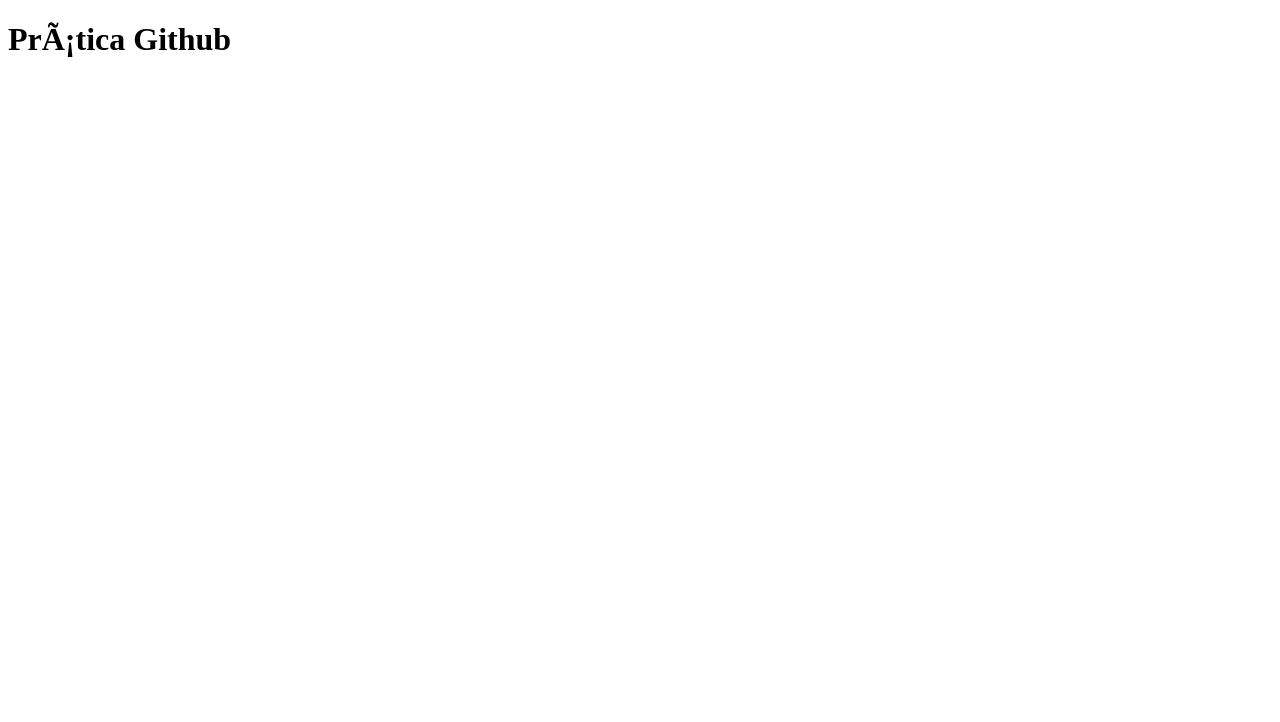
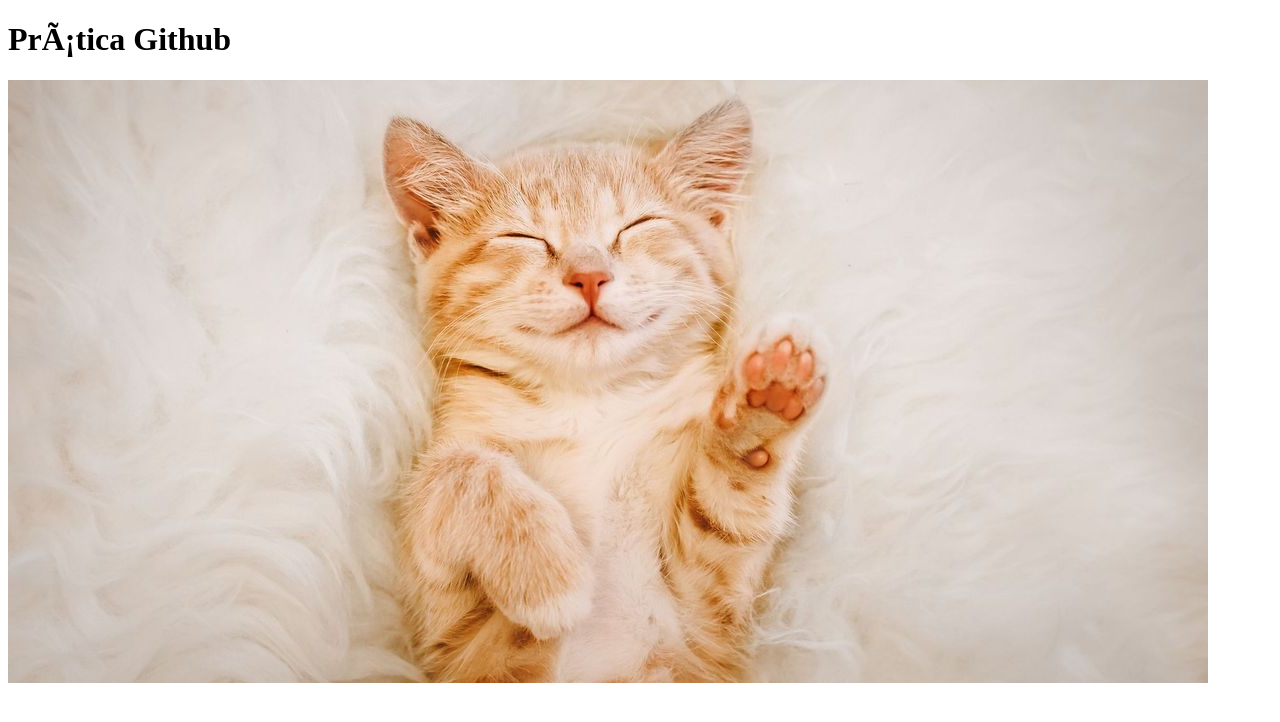
Before and after one commit to EduardoVedooto/pratica_github, a plain HTML site: page index.html in a window 1280 px wide. Drawn offline with Linux system fonts and the light colour scheme.

Commit message:
feat: add image

```diff
--- a/index.html
+++ b/index.html
@@ -7,5 +7,9 @@
   </head>
   <body>
     <h1>Prática Github</h1>
+    <img
+      src="./images/cat.jpg"
+      alt="Um gato deitado de costas. Uma de suas patinhas está erguida e seu rosto transmite tranquilidade"
+    />
   </body>
 </html>
```
Also changed, not shown: images/cat.jpg (added).
